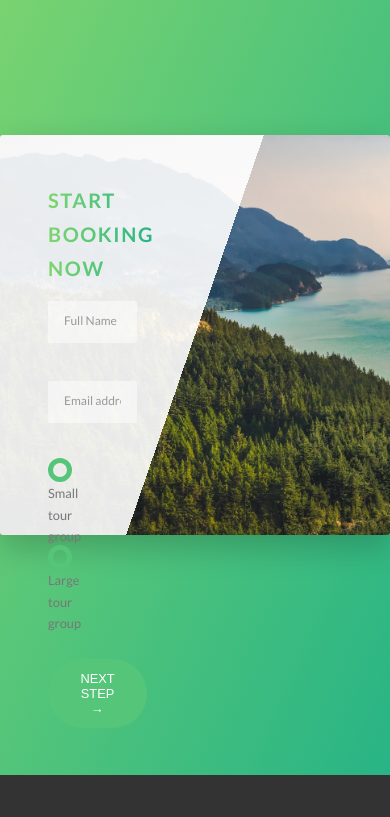
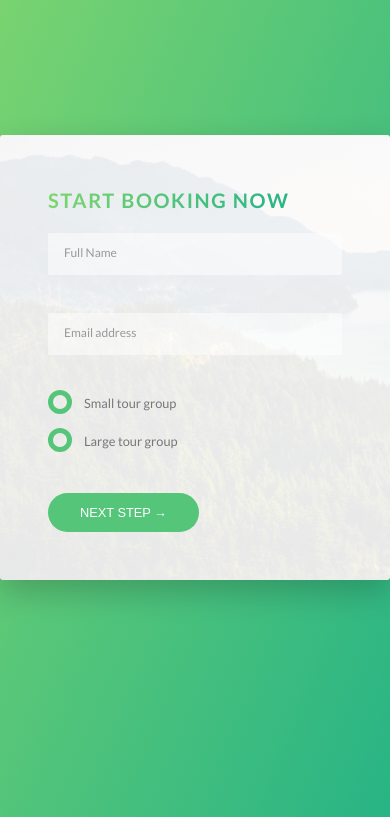
Before and after one commit to khaled-hossain-code/advanced_css_sass, a website: page Natours/index.html in a window 390 px wide. Shown: the part 6080-6897 px from the top of the page. Drawn offline with Linux system fonts and the light colour scheme.

Commit message:
responsive form

```diff
--- a/Natours/sass/components/_form.scss
+++ b/Natours/sass/components/_form.scss
@@ -19,6 +19,10 @@
     width: 90%;
     display: block;
     transition: all 0.5s;
+
+    @include respond(phone){
+      width: 100%;
+    }
 
     &::-webkit-input-placeholder {
       color:  $color-gray-dark-2;
@@ -54,6 +58,11 @@
   &__radio-group {
     width: 49%;
     display: inline-block;
+
+    @include respond(phone){
+        width: 100%;
+        margin-bottom: 2rem;
+    }
   }
 
   &__radio-input {
--- a/Natours/sass/pages/_home.scss
+++ b/Natours/sass/pages/_home.scss
@@ -33,7 +33,7 @@
   padding: 25rem 0 15rem 0;
   margin-top: -11.5rem;
 
-  @include respond (phone, tab-port) {
+  @include respond(phone, tab-port) {
     padding: 20rem 0 10rem 0;
   }
 }
@@ -42,7 +42,7 @@
   padding: 15rem 0;
   position: relative;
 
-  @include respond (phone, tab-port) {
+  @include respond(phone, tab-port) {
     padding: 10rem 0;
   }
 }
@@ -69,12 +69,40 @@
     ),
     url(../img/nat-10.jpg);
   background-size: cover;
-  height: 50rem;
   border-radius: 3px;
   box-shadow: 0 1.5rem 4rem rgba($color: $color-black, $alpha: 0.2);
+
+  @include respond(tab-land) {
+    background-image: linear-gradient(
+      109deg,
+      rgba($color-white, 0.9) 0%,
+      rgba($color-white, 0.9) 65%,
+      transparent 65%
+    ),
+    url(../img/nat-10.jpg);
+  }
+
+  @include respond(tab-port, phone){
+    background-image: linear-gradient(
+      to right,
+      rgba($color-white, 0.9) 0%,
+      rgba($color-white, 0.9) 100%
+    ),
+    url(../img/nat-10.jpg);
+  }
 
   &__form {
     width: 50%;
     padding: 6rem;
+
+    @include respond(tab-land){
+      width: 65%;
+    }
+
+    @include respond(tab-port, phone){
+      width: 100%;
+    }
   }
+
+
 }
```
Also changed, not shown: Natours/css/style.css.
